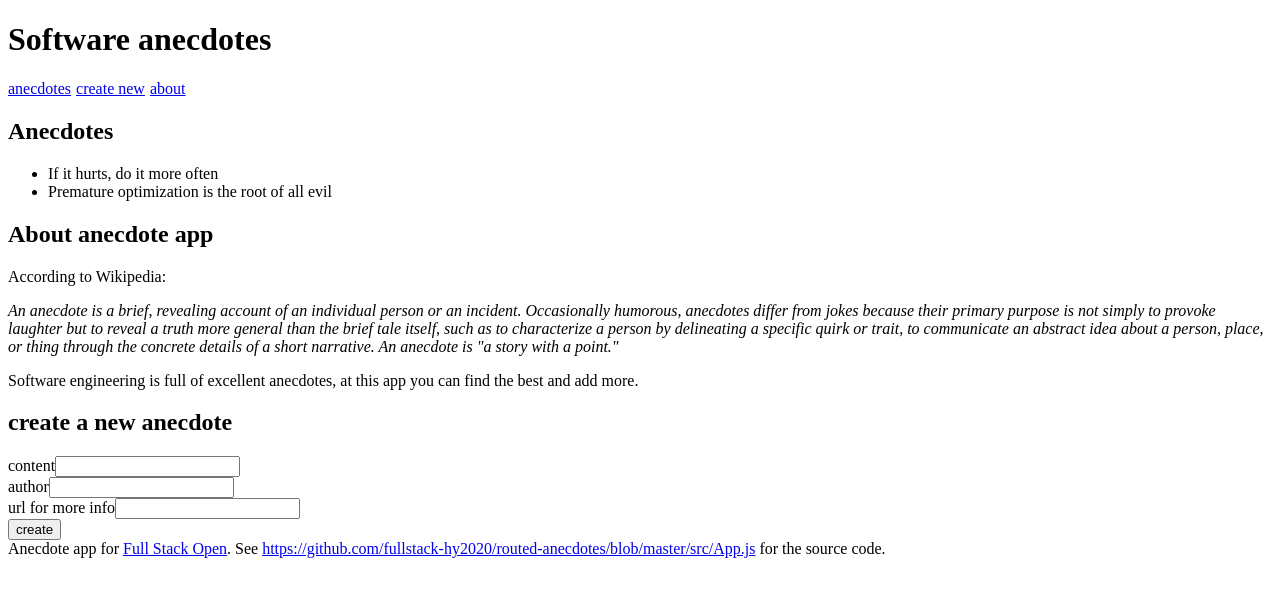
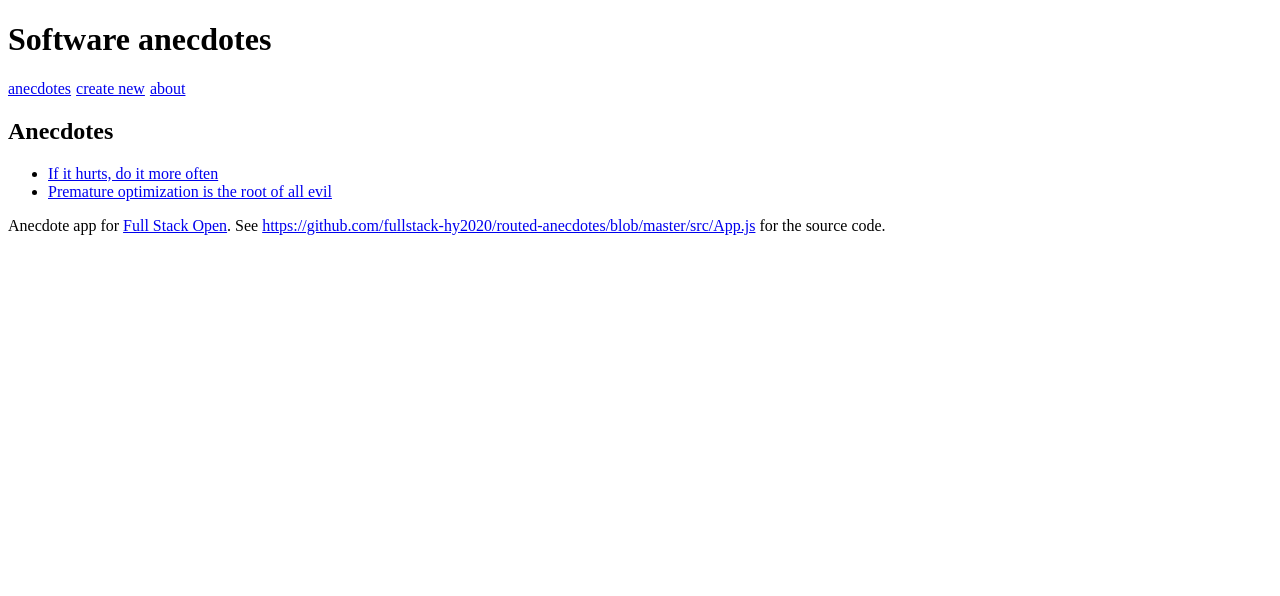
Before and after one commit to Durinder/fullstackopen, a React (Create React App) app in the folder osa7/routed-anecdotes/: page / in a window 1280 px wide. Shown: the top 596 px of the page. Built offline with nearby package versions, Linux system fonts and the light colour scheme; the HTML template or start-up script is replaced by a standard one.

Commit message:
7.2 single Anecdote view

```diff
--- a/osa7/routed-anecdotes/package.json
+++ b/osa7/routed-anecdotes/package.json
@@ -8,6 +8,7 @@
     "@testing-library/user-event": "^13.5.0",
     "react": "^17.0.2",
     "react-dom": "^17.0.2",
+    "react-router-dom": "^6.2.2",
     "react-scripts": "5.0.0",
     "web-vitals": "^2.1.4"
   },
--- a/osa7/routed-anecdotes/src/App.js
+++ b/osa7/routed-anecdotes/src/App.js
@@ -1,14 +1,45 @@
 import { useState } from 'react'
+import {
+  BrowserRouter as Router,
+  Routes,
+  Route,
+  Link,
+  useParams
+} from "react-router-dom"
 
-const Menu = () => {
+const Menu = ({ anecdotes, addNew }) => {
   const padding = {
     paddingRight: 5
   }
+
+  return (
+    <Router>
+      <div>
+        <Link style={padding} to="/">anecdotes</Link>
+        <Link style={padding} to="/create">create new</Link>
+        <Link style={padding} to="/about">about</Link>
+      </div>
+
+      <Routes>
+        <Route path="/" element={<AnecdoteList anecdotes={anecdotes}/>} />
+        <Route path="/anecdotes/:id" element={<Anecdote anecdotes={anecdotes}/>} />
+        <Route path="/create" element={<CreateNew addNew={addNew} />} />
+        <Route path="/about" element={<About />} />
+      </Routes>
+    </Router>
+  )
+}
+
+const Anecdote = ({ anecdotes }) => {
+  const id = useParams().id
+  const anecdote = anecdotes.find(a => a.id === Number(id))
   return (
     <div>
-      <a href='#' style={padding}>anecdotes</a>
-      <a href='#' style={padding}>create new</a>
-      <a href='#' style={padding}>about</a>
+      <h2>{anecdote.content} by {anecdote.author}</h2>
+      <div>has {anecdote.votes} votes</div>
+      <br />
+      <div>for more info see <a href={anecdote.info}>{anecdote.info}</a></div>
+      <br />
     </div>
   )
 }
@@ -17,7 +48,11 @@ const AnecdoteList = ({ anecdotes }) => (
   <div>
     <h2>Anecdotes</h2>
     <ul>
-      {anecdotes.map(anecdote => <li key={anecdote.id} >{anecdote.content}</li>)}
+      {anecdotes.map(anecdote =>
+        <li key={anecdote.id}>
+          <Link to={`/anecdotes/${anecdote.id}`}>{anecdote.content}</Link>
+        </li>
+      )}
     </ul>
   </div>
 )
@@ -125,10 +160,7 @@ const App = () => {
   return (
     <div>
       <h1>Software anecdotes</h1>
-      <Menu />
-      <AnecdoteList anecdotes={anecdotes} />
-      <About />
-      <CreateNew addNew={addNew} />
+      <Menu anecdotes={anecdotes} addNew={addNew} />
       <Footer />
     </div>
   )
```
Also changed, not shown: 1 other file (tests, documents, lock files or other folders).
